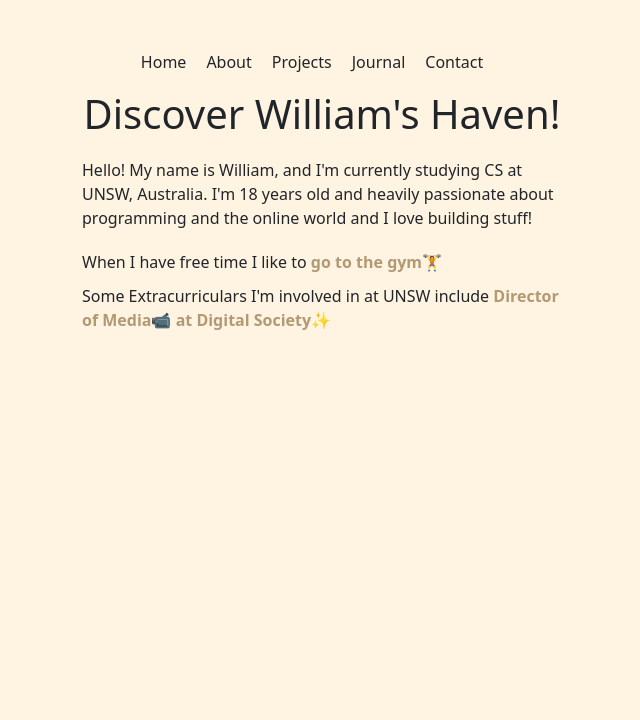
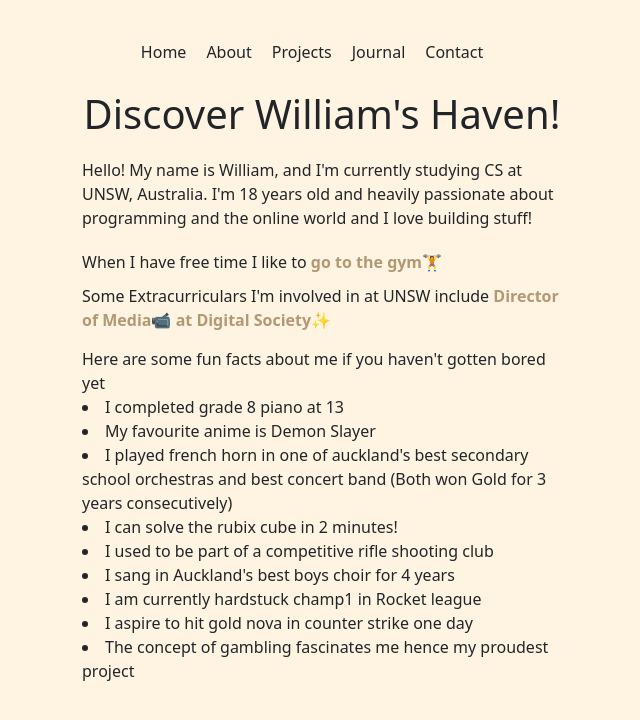
Before and after one commit to WilliamYangg/PersonalPortfolio, a React (Vite) app: page / in a window 1280 px wide. Shown: the top 720 px of the page, without its empty margins (318-958 px from the left). Built offline with nearby package versions, Linux system fonts and the light colour scheme.

Commit message:
Finished the about me section of my portfolio

```diff
--- a/src/About.tsx
+++ b/src/About.tsx
@@ -1,10 +1,50 @@
 // About.tsx
+
 const About = () => {
   return (
-    <div>
-      <h1>About Us</h1>
-      <p>Learn more about us and what we do.</p>
-      {/* Add more content and images */}
+    <div className="about-container">
+      <h1>Get to know me more</h1>
+      <div className="pic-intro">
+        The person below me is trying very hard to act cool for the camera
+      </div>
+      <div className="profile-section">
+        <div className="picture">
+          <img src="./Pictureofme.JPG" alt="William's Profile" />
+        </div>
+        <div className="profile-text">
+          <p>
+            I'm someone whos passionate about many things, but recently the
+            development of AI has caught my attention so what better way to
+            fully capture how scary AI is than to spend 33 dollars a month to
+            buy a personal tutor who's available 24/7 except if you text them
+            more than 50 messages in 3 hours, they'll stop replying to you.
+          </p>
+        </div>
+      </div>
+      <div className="More-waffle">
+        Now, I don't know anything about neural networks and machine learning
+        but what I do know is that I want to create an AI to do my homework for
+        me.
+      </div>
+      <div className="More-waffle">
+        Oh yeah, before studying compsci I wanted to break the stereotype about
+        compsci majors being stinky and not showering but upon actually studying
+        the degree, I wonder why most classrooms I walk into are stinky.
+      </div>
+      <div className="More-waffle">
+        Now if you've read this far, you may as well hire me at this point :
+        {")"}
+      </div>
+      <div className="More-waffle">
+        See, I love learning new things and meeting new people, it's like my
+        alcohol to an alcoholic. The more people I meet, the larger the pot at
+        the poker table, and the more things I learn, the more I realise how
+        little I know.
+      </div>
+      <div className="More-waffle">
+        Thats enough waffling from me, how about you take a look at my projects
+        and try to win some fake 💰money💰
+      </div>
     </div>
   );
 };
--- a/src/Home.tsx
+++ b/src/Home.tsx
@@ -8,6 +8,7 @@ const hobbies = [
   "go outside for 🚶‍♂️walks🚶‍♂️ along my neighbourhood",
   "go all in when i have 7, 2 in 🃏poker🃏",
   "watch my girlfriend 🧶crochet🧶 something cute",
+  "scroll on instagram reels for an hour before 💤sleeping💤",
 ];
 
 const extraCurricular = [
@@ -52,7 +53,22 @@ const Home = () => {
           {extraCurricular[currentExtraCurricularIndex]}
         </span>
       </div>
-      {/* Add more content and images */}
+      <div className="more-facts">
+        Here are some fun facts about me if you haven't gotten bored yet
+        <li>I completed grade 8 piano at 13</li>
+        <li>My favourite anime is Demon Slayer</li>
+        <li>
+          I played french horn in one of auckland's best secondary school
+          orchestras and best concert band (Both won Gold for 3 years
+          consecutively)
+        </li>
+        <li>I can solve the rubix cube in 2 minutes!</li>
+        <li>I used to be part of a competitive rifle shooting club</li>
+        <li>I sang in Auckland's best boys choir for 4 years</li>
+        <li>I am currently hardstuck champ1 in Rocket league</li>
+        <li>I aspire to hit gold nova in counter strike one day</li>
+        <li>The concept of gambling fascinates me hence my proudest project</li>
+      </div>
     </div>
   );
 };
--- a/src/app.css
+++ b/src/app.css
@@ -28,9 +28,12 @@ html, body {
     background: rgb(255, 244, 226);
   }
 
+
   .nav-container {
     position: fixed;
-    top: 50px;
+    top: 0;
+    align-items: flex-end; /* Align the navigation items to the bottom */
+    height: 80px;
     left: 0;
     width: 100%;
     background: white;
@@ -39,6 +42,7 @@ html, body {
     display: flex;
     justify-content: center; /* Center the navigation items */
   }
+
 
   .right-container {
     padding: 10px;
@@ -79,3 +83,47 @@ html, body {
     margin-top: 10px;
     text-align: left;
   }
+
+  .picture img {
+    max-height: 300px; /* Maximum height of the image */
+    max-width: 100%;  /* Maximum width of the image */
+    display: block;   /* Display block to remove bottom space */
+    text-align: left;
+    object-fit: cover; /* This will cover the area without stretching the image */
+  }
+
+
+  .pic-intro {
+    text-align: left;
+    margin-top: 30px;
+  }
+
+
+  .about-container {
+    max-width: 800px; /* Adjust the width as needed */
+    margin: 0 auto; /* Center the container */
+    padding: 20px; /* Add some padding */
+  }
+
+  .profile-section {
+    margin-top:10px;
+    display: flex; /* Use flexbox to align items side by side */
+    align-items: flex-start; /* Align items to the start of the cross axis */
+    gap: 20px; /* Add space between the image and the text */
+  }
+
+
+  .profile-text {
+    flex: 1; /* Take up remaining space */
+    text-align: left;
+  }
+
+  .more-facts {
+    margin-top: 15px;
+    text-align: left;
+  }
+
+  .More-waffle {
+    margin-top:15px;
+    text-align:left;
+  }
```
Also changed, not shown: 1 other file (tests, documents, lock files or other folders).
